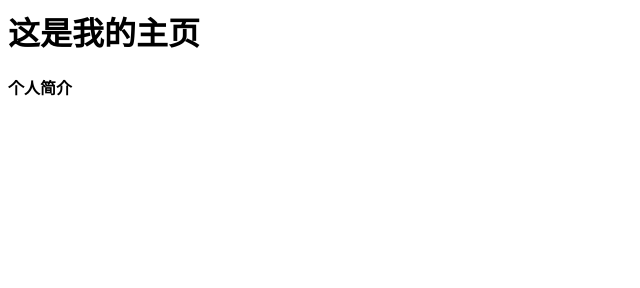
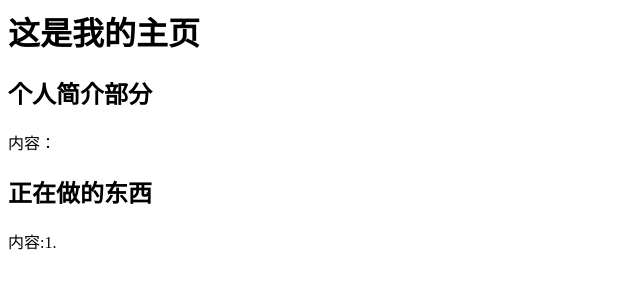
Before and after one commit to JosaIsMe/JosaIsMe.github.io, a plain HTML site: page index.html in a window 1280 px wide. Shown: the whole page, without its empty margins (0-640 px from the left). Drawn offline with Linux system fonts and the light colour scheme.

Commit message:
Update index.html

```diff
--- a/index.html
+++ b/index.html
@@ -1,14 +1,23 @@
 <html>
   <head>
+    <meta charset="utf-8">
     <title>
-      这是标题
+      JosaIsMe的个人主页 - Welcome!
     </title>
+    <style>
+    </style>
+    <link rel="icon" href="images/favicon.ico" type="image/x-icon">
   </head>
   <h1>这是我的主页</h1>
+
+  <h2>个人简介部分</h2>
+
   <p>
-    <b>个人简介</b>
+    内容：
   </p>
+
+  <h2>正在做的东西</h2>
   <p>
-
+    内容:1.
   </p>
 </html>
```
